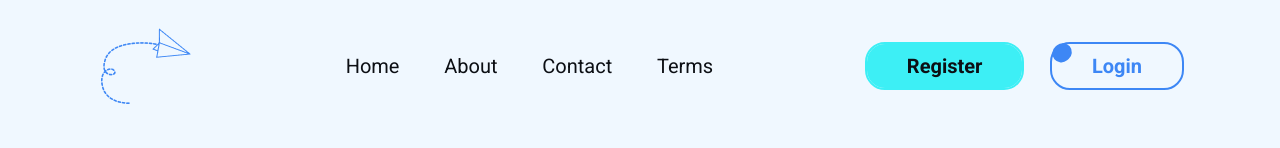
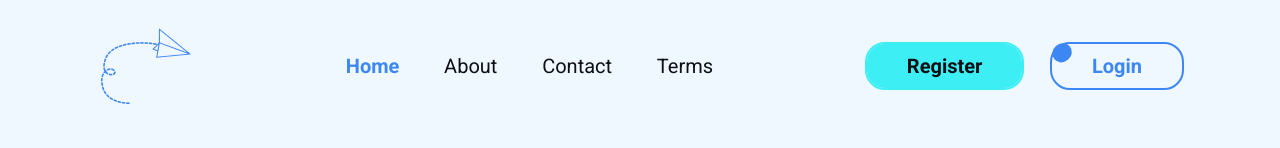
Before and after one commit to Rayy-007/Community-Full-Stack-Project, a React (Vite) app: page / in a window 1280 px wide. Shown: the top 148 px of the page. Built offline with nearby package versions, Linux system fonts and the light colour scheme.

Commit message:
Createe Navbar Dynamic Links

```diff
--- a/src/components/navbar/Navbar.jsx
+++ b/src/components/navbar/Navbar.jsx
@@ -1,7 +1,13 @@
 import "./navbar.css";
 import { Logo } from "../ImageImport";
+import { NavLink } from "react-router-dom";
 
 const Navbar = () => {
+  const activeStyle = {
+    fontWeight: 700,
+    color: "#3d87f5",
+  };
+
   return (
     <nav>
       <a href="/" className="logo-container">
@@ -11,16 +17,36 @@ const Navbar = () => {
       <div className="nav-links">
         <ul>
           <li>
-            <a href="/">Home</a>
+            <NavLink
+              style={({ isActive }) => (isActive ? activeStyle : null)}
+              to="/"
+            >
+              Home
+            </NavLink>
           </li>
           <li>
-            <a href="/about">About</a>
+            <NavLink
+              style={({ isActive }) => (isActive ? activeStyle : null)}
+              to="/about"
+            >
+              About
+            </NavLink>
           </li>
           <li>
-            <a href="/contact">Contact</a>
+            <NavLink
+              style={({ isActive }) => (isActive ? activeStyle : null)}
+              to="/contact"
+            >
+              Contact
+            </NavLink>
           </li>
           <li>
-            <a href="/terms">Terms</a>
+            <NavLink
+              style={({ isActive }) => (isActive ? activeStyle : null)}
+              to="/terms"
+            >
+              Terms
+            </NavLink>
           </li>
         </ul>
       </div>
--- a/src/components/navbar/navbar.css
+++ b/src/components/navbar/navbar.css
@@ -23,7 +23,8 @@ nav .logo-container img {
   transition: 0.09s;
 }
 
-.nav-links ul li a:hover {
+.nav-links ul li a:hover,
+.active {
   font-weight: 700;
   color: var(--primary-color);
 }
```
